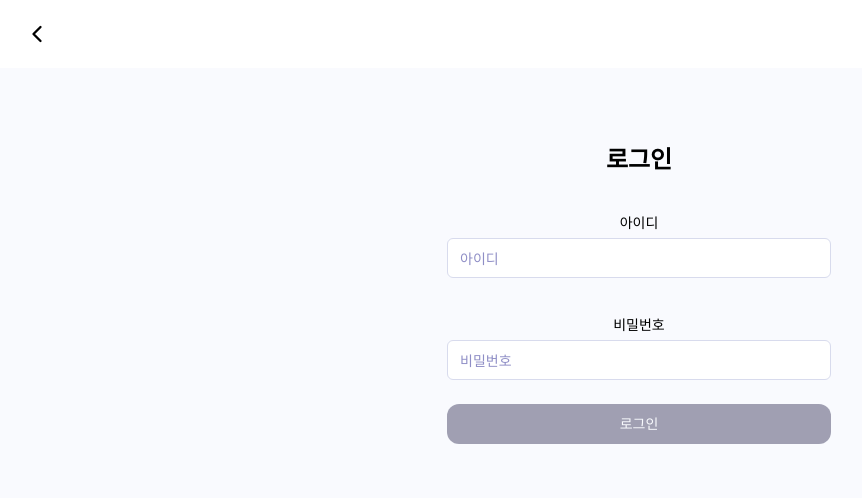
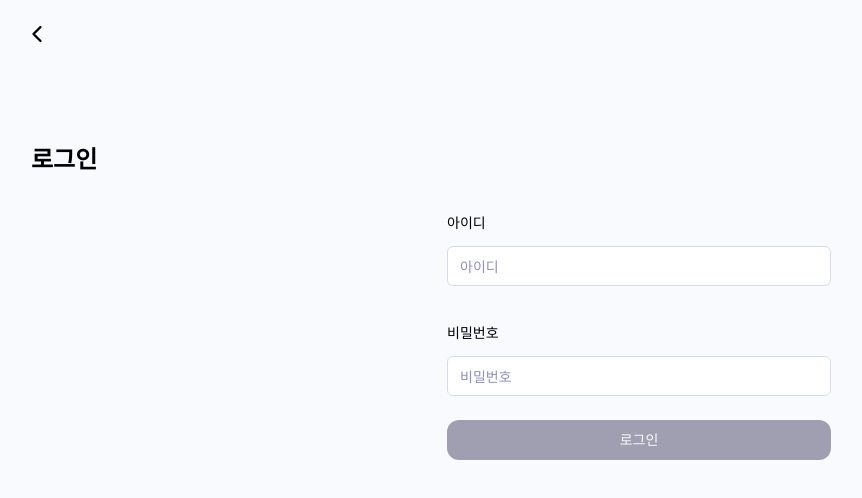
Before and after one commit to minsuje/grabit, a React (Vite) app in the folder client/: page /login in a window 1280 px wide. Shown: the top 498 px of the page, without its empty margins (1-863 px from the left). Built offline with nearby package versions, Linux system fonts and the light colour scheme; a web font is replaced by a local one.

Commit message:
design: page transition

```diff
--- a/client/src/App.tsx
+++ b/client/src/App.tsx
@@ -1,4 +1,4 @@
-import { BrowserRouter, Routes, Route } from 'react-router-dom';
+import { BrowserRouter, Routes, Route, useLocation } from 'react-router-dom';
 
 import Main from './page/challenge/Main';
 import Main2 from './page/challenge/Main2';
@@ -49,27 +49,29 @@ import CheckoutFail from './page/CheckoutFail';
 import Payment from './page/Payment';
 import { useState } from 'react';
 import ScrollToTop from './components/ScrollTop';
+import { motion, AnimatePresence } from 'framer-motion';
+import AnimatedRootRoutes from './page/AnimatedRootRoutes';
 
-function App() {
+function AnimatedRoutes() {
   const [price, setPrice] = useState<number>(0);
+  const location = useLocation();
 
   return (
-    <div className="App">
-      <BrowserRouter>
-        <ScrollToTop />
+    <AnimatePresence mode="wait">
       <Routes>
+        <Route element={<AnimatedRootRoutes />}>
+          <Route path="/" element={<Home />} />
           <Route element={<CommonLayout />}>
-            <Route path="/" element={<Home />} />
             <Route path="/login" element={<Login />} />
             <Route path="/register/normal" element={<Register />} />
             <Route path="/auth/kakao" element={<KakaoAuth />} />
+          </Route>
         </Route>
         <Route element={<Layout />}>
           <Route index path="/main" element={<Main />} />
           <Route path="/main2" element={<Main2 />} />
           <Route path="/challengeInProgress/:challenge_id" element={<ChallengeInProgress />} />
           <Route path="/camera/:challenge_id" element={<Camera />} />
-
           {/* <Route path="/challengetear" element={<ChallengeTear />} /> */}
           <Route path="/challengeresult" element={<ChallengeResult />} />
           <Route path="/challengeImage/:challenge_id/:authentication_id" element={<ChallengeImage />} />
@@ -84,32 +86,36 @@ function App() {
           <Route path="/challengeResult/:challenge_id" element={<ChallengeResult />} />
           <Route path="/challengeNotice" element={<ChallengeNotice />} />
           <Route path="/challengeCreate" element={<ChallengeCreate />} />
-
           <Route path="/refresh" element={<Refresh />} />
-
           <Route path="/challengetier" element={<ChallengeTier />} />
-
           <Route path="/mypage" element={<MyPage />} />
           <Route path="/mypage/edit" element={<MyPageEdit />} />
           <Route path="/mypage/withdraw" element={<MypageWithdraw />} />
           <Route path="/mypage/charge" element={<MypageCharge />} />
           <Route path="/mypage/friend" element={<Friend />} />
-
           <Route path="/friend/:userid" element={<MyPageFriendDetail />} />
           <Route path="/mypage/mypagefrienddetail" element={<MyPageFriendDetail />} />
           <Route path="/mypage/mypagehistory" element={<MyPageHistory />} />
           <Route path="/mypage/historydetail/:userid_num" element={<MyPageHistoryDetail />} />
           <Route path="/friend/new/:userid" element={<FriendAddition />} />
-
           <Route path="/friend/new" element={<FriendAddition />} />
         </Route>
-
         {/* 테스트 용 */}
         <Route path="/payment" element={<Payment price={price} setPrice={setPrice} />} />
         <Route path="/checkout" element={<CheckoutPages price={price} />} />
         <Route path="/checkout/success" element={<CheckoutSuccess />} />
         <Route path="/checkout/fail" element={<CheckoutFail />} />
       </Routes>
+    </AnimatePresence>
+  );
+}
+
+function App() {
+  return (
+    <div className="App">
+      <BrowserRouter>
+        <ScrollToTop />
+        <AnimatedRoutes />
       </BrowserRouter>
     </div>
   );
--- a/client/src/components/HeaderTitle.tsx
+++ b/client/src/components/HeaderTitle.tsx
@@ -20,8 +20,8 @@ function HeaderTitle() {
     <header
       className={
         scrollPosition > 50
-          ? 'fixed left-0 right-0 top-0 z-[999] flex items-center justify-between bg-white/50 px-4 py-3 backdrop-blur-md transition-all'
-          : 'fixed left-0 right-0 top-0 z-[999] flex items-center justify-between bg-white px-4 py-3 transition-all'
+          ? 'fixed left-0 right-0 top-0 z-[999] flex items-center justify-between bg-grabit-50/50 px-4 py-3 backdrop-blur-md'
+          : 'fixed left-0 right-0 top-0 z-[999] flex items-center justify-between bg-grabit-50 px-4 py-3'
       }
     >
       <div onClick={() => navigate(backPath)} className="flex p-2">
--- a/client/src/components/ui/input.tsx
+++ b/client/src/components/ui/input.tsx
@@ -9,7 +9,7 @@ const Input = React.forwardRef<HTMLInputElement, InputProps>(({ className, type,
     <input
       type={type}
       className={cn(
-        'border-grabit-200 placeholder:text-grabit-500 focus-visible:ring-grabit-950 dark:border-grabit-800 dark:bg-grabit-950 dark:ring-offset-grabit-950 dark:placeholder:text-grabit-400 dark:focus-visible:ring-grabit-300 flex h-10 w-full rounded-md border bg-white px-3 py-2 text-sm ring-offset-white file:border-0 file:bg-transparent file:text-sm file:font-medium focus-visible:outline-none focus-visible:ring-2 focus-visible:ring-offset-2 disabled:cursor-not-allowed disabled:opacity-50',
+        'flex h-10 w-full rounded-md border border-grabit-200 bg-white px-3 py-2 text-sm ring-offset-white file:border-0 file:bg-transparent file:text-sm file:font-medium placeholder:text-grabit-500 focus-visible:outline-none focus-visible:ring-2 focus-visible:ring-grabit-950 focus-visible:ring-offset-2 disabled:cursor-not-allowed disabled:opacity-50 dark:border-grabit-800 dark:bg-grabit-950 dark:ring-offset-grabit-950 dark:placeholder:text-grabit-400 dark:focus-visible:ring-grabit-300',
         className,
       )}
       ref={ref}
--- /dev/null
+++ b/client/src/page/AnimatedRootRoutes.tsx
@@ -0,0 +1,20 @@
+import { Outlet } from 'react-router-dom';
+import { motion } from 'framer-motion';
+
+function AnimatedRootRoutes() {
+  return (
+    <div>
+      <motion.div
+        initial={{ opacity: 0 }}
+        animate={{ opacity: 1 }}
+        exit={{ opacity: 0 }}
+        transition={{ duration: 0.5 }}
+        key={location.pathname}
+      >
+        <Outlet />
+      </motion.div>
+    </div>
+  );
+}
+
+export default AnimatedRootRoutes;
--- a/client/src/page/CommonLayout.tsx
+++ b/client/src/page/CommonLayout.tsx
@@ -1,5 +1,6 @@
-import Header from '@/components/Header';
 import { Outlet, Navigate } from 'react-router-dom';
+import { motion } from 'framer-motion';
+import HeaderTitle from '@/components/HeaderTitle';
 
 function Layout() {
   // const { isLoggedIn } = useSelector((state: RootState) => state.login);
@@ -10,9 +11,17 @@ function Layout() {
 
   return !isLoggedIn ? (
     <div>
-      <Header />
+      <HeaderTitle />
       <div className="container mb-40 mt-12 py-4">
-        <Outlet />
+        <motion.div
+          initial={{ opacity: 0 }}
+          animate={{ opacity: 1 }}
+          exit={{ opacity: 0 }}
+          transition={{ duration: 0.5 }}
+          key={location.pathname}
+        >
+          <Outlet />
+        </motion.div>
       </div>
     </div>
   ) : (
--- a/client/src/page/Layout.tsx
+++ b/client/src/page/Layout.tsx
@@ -2,6 +2,7 @@ import Header from '@/components/Header';
 import { useSelector } from 'react-redux';
 import { RootState } from '@/store/store';
 import { Outlet, Navigate } from 'react-router-dom';
+import { motion } from 'framer-motion';
 
 function Layout() {
   // const { isLoggedIn } = useSelector((state: RootState) => state.login);
@@ -10,13 +11,21 @@ function Layout() {
   // const isLoggedIn = Boolean(localStorage.getItem('isLoggedIn'));
   // const isLoggedIn = true;
   const accessToken = localStorage.getItem('accessToken');
-  // console.log('Layout accessToken >>>>>', accessToken);
+  console.log('Layout accessToken >>>>>', accessToken);
 
   return accessToken ? (
     <div>
       <Header />
       <div className="container mb-40 mt-16 min-h-40 py-4">
-        <Outlet />
+        <motion.div
+          initial={{ opacity: 0 }}
+          animate={{ opacity: 1 }}
+          exit={{ opacity: 0 }}
+          transition={{ duration: 0.5 }}
+          key={location.pathname}
+        >
+          <Outlet />
+        </motion.div>
       </div>
     </div>
   ) : (
--- a/client/src/page/challenge/ChallengeInProgress.tsx
+++ b/client/src/page/challenge/ChallengeInProgress.tsx
@@ -138,8 +138,8 @@ function ChallengeInProgress() {
     return challenger.userid_num === userid_num;
   });
 
-  if (myprofile && myprofile[0].profile_img) {
-    profiles.push(myprofile[0].profile_img);
+  if (myprofile && myprofile[0]?.profile_img) {
+    profiles.push(myprofile[0]?.profile_img);
   } else {
     profiles.push('/grabit_profile.png');
   }
--- a/client/src/page/home/Login.tsx
+++ b/client/src/page/home/Login.tsx
@@ -90,12 +90,11 @@ export default function Login() {
   };
 
   return (
-    <div className="container flex justify-center">
-      <HeaderTitle />
-      <div className="container mt-20 flex flex-col items-center justify-center">
-        <h1>로그인</h1>
-        <div className="mt-10 flex w-full max-w-sm flex-col items-center gap-2 ">
-          <Label className="flex" htmlFor="username">
+    <div className="flex justify-center">
+      <div className="mt-20 flex w-full flex-col items-center justify-center">
+        <h1 className="w-full">로그인</h1>
+        <div className="mt-10 flex w-full max-w-sm flex-col items-center gap-4">
+          <Label className="flex w-full" htmlFor="username">
             아이디
           </Label>
           <Input
@@ -107,8 +106,8 @@ export default function Login() {
             onChange={(e) => setUserid(e.target.value)}
           />
         </div>
-        <div className="mt-10 flex w-full max-w-sm flex-col items-center gap-2">
-          <Label className="flex" htmlFor="password">
+        <div className="mt-10 flex w-full max-w-sm flex-col items-center gap-4">
+          <Label className="flex w-full" htmlFor="password">
             비밀번호
           </Label>
           <Input
```
Also changed, not shown: client/src/components/Header.tsx (+12 -7 lines), client/src/page/home/Home.tsx (+13 -6 lines), client/src/page/home/Register.tsx (+6 -7 lines). Lines whose indentation alone changed are shown as unchanged.
